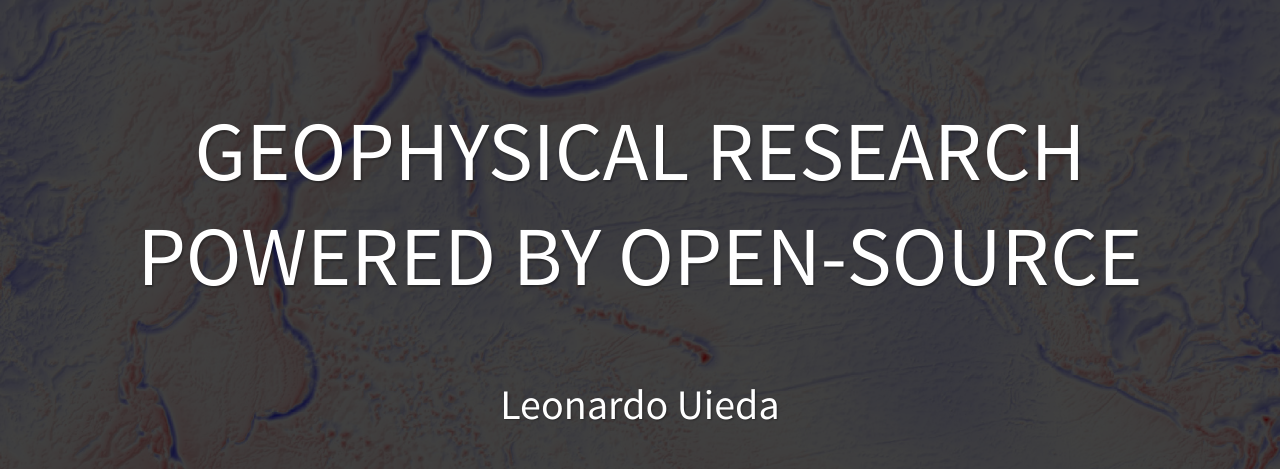
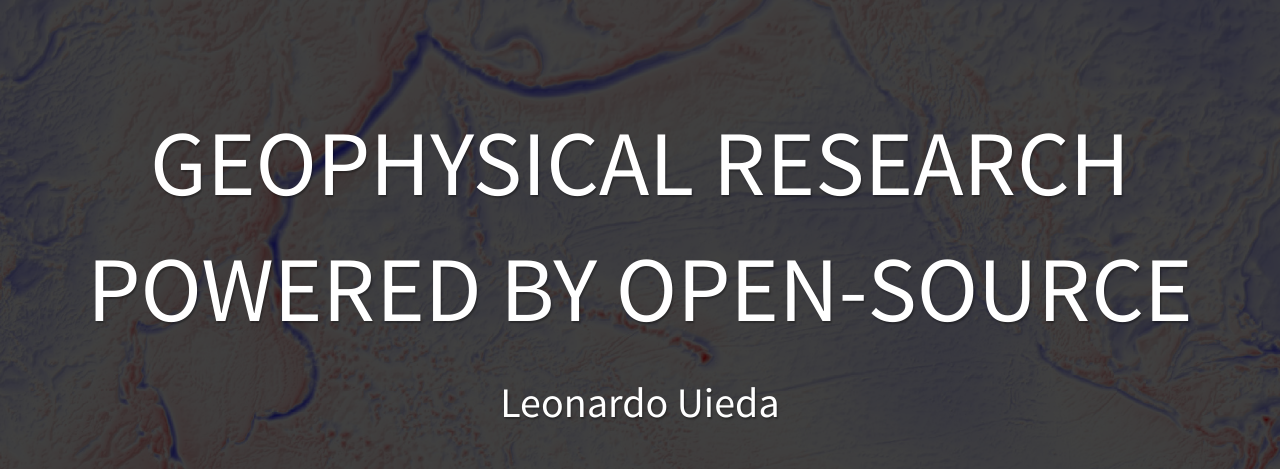
Before and after one commit to leouieda/2020-07-01-kiel, a plain HTML site: page index.html in a window 1280 px wide. Shown: the top 469 px of the page. Drawn offline with nearby package versions, Linux system fonts and the light colour scheme; some packages are replaced by stand-ins of ours.

Commit message:
Better styling for title slide

```diff
--- a/style.less
+++ b/style.less
@@ -169,12 +169,13 @@
             color: @lightcolor;
         }
         h1 {
-            margin-top: 2%;
-            margin-bottom: 6%;
+            margin-top: 1%;
+            line-height: @basefontsize * 3;
+            font-size: @basefontsize * 2.2;
         }
         h2 {
             font-size: @basefontsize;
-            margin-bottom: 5%;
+            margin-bottom: 4%;
             font-weight: normal;
         }
         p {
```
